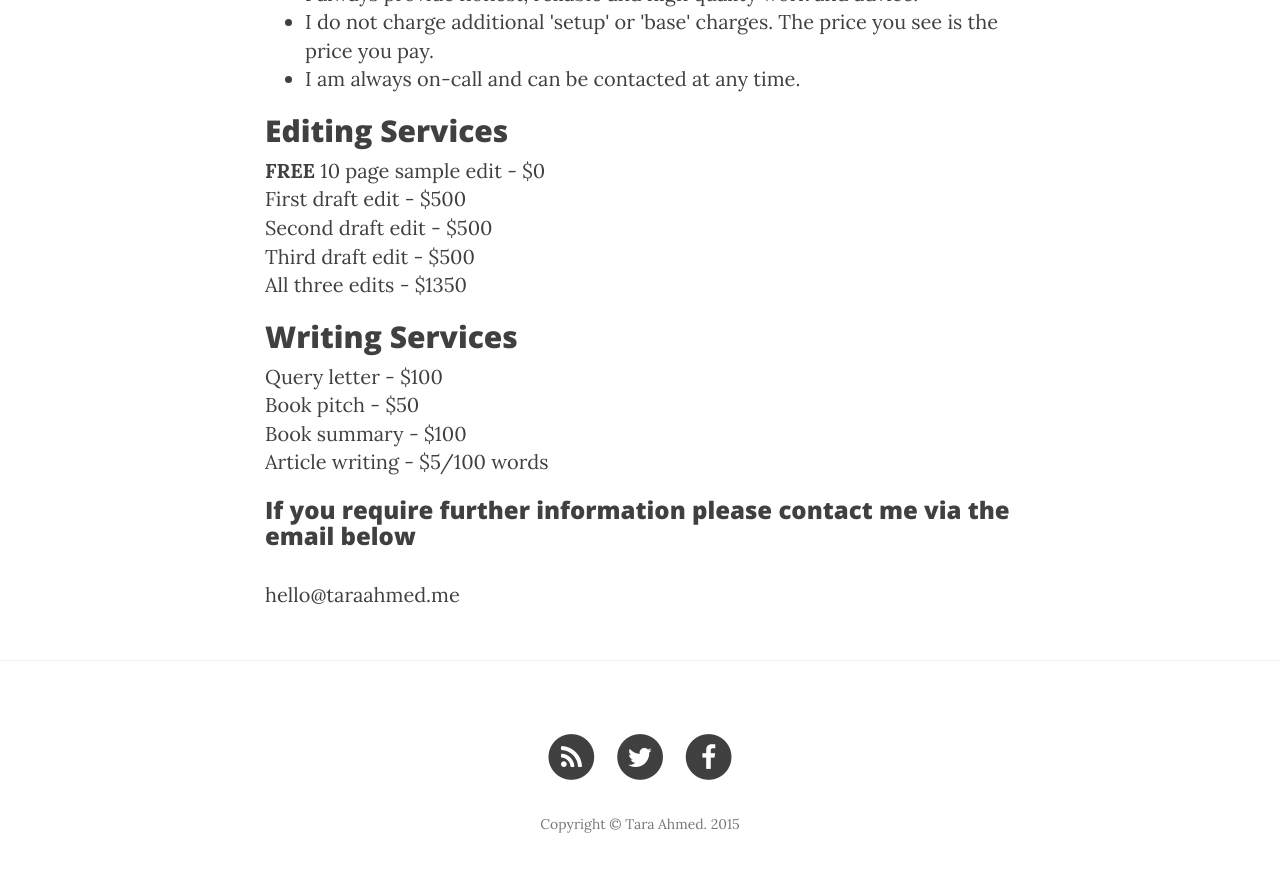
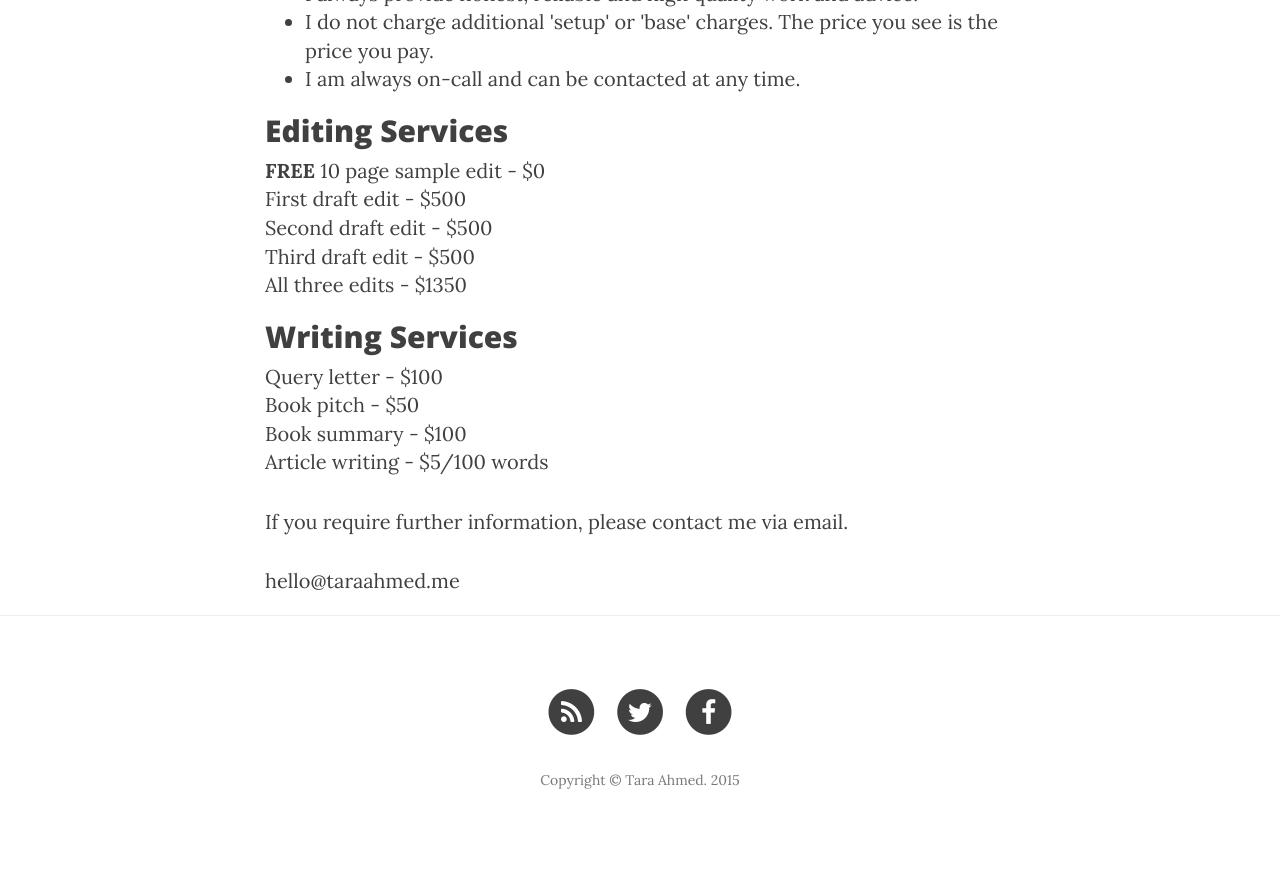
Before and after one commit to taraahmed/taraahmed.github.io, a Jekyll site: the page built from services.html, in a window 1280 px wide and 900 px high, scrolled down 1073 px. Shown: the top 872 px of the window. Built offline with Jekyll 4.4.1, drawn with Linux system fonts in a browser that asks for light colours; nearby versions of some CDN libraries.

Commit message:
Update services.html

```diff
--- a/services.html
+++ b/services.html
@@ -33,5 +33,5 @@ header-img: "img/about-bg.jpg"
   <dd>Article writing - $5/100 words</dd>
 </dl>
 
-<h3>If you require further information please contact me via the email below</h3>
-<p>hello@taraahmed.me</p>
+<p>If you require further information, please contact me via email.</p>
+<a href="mailto:hello@taraahmed.me?subject=Hello!">hello@taraahmed.me</a>
```
